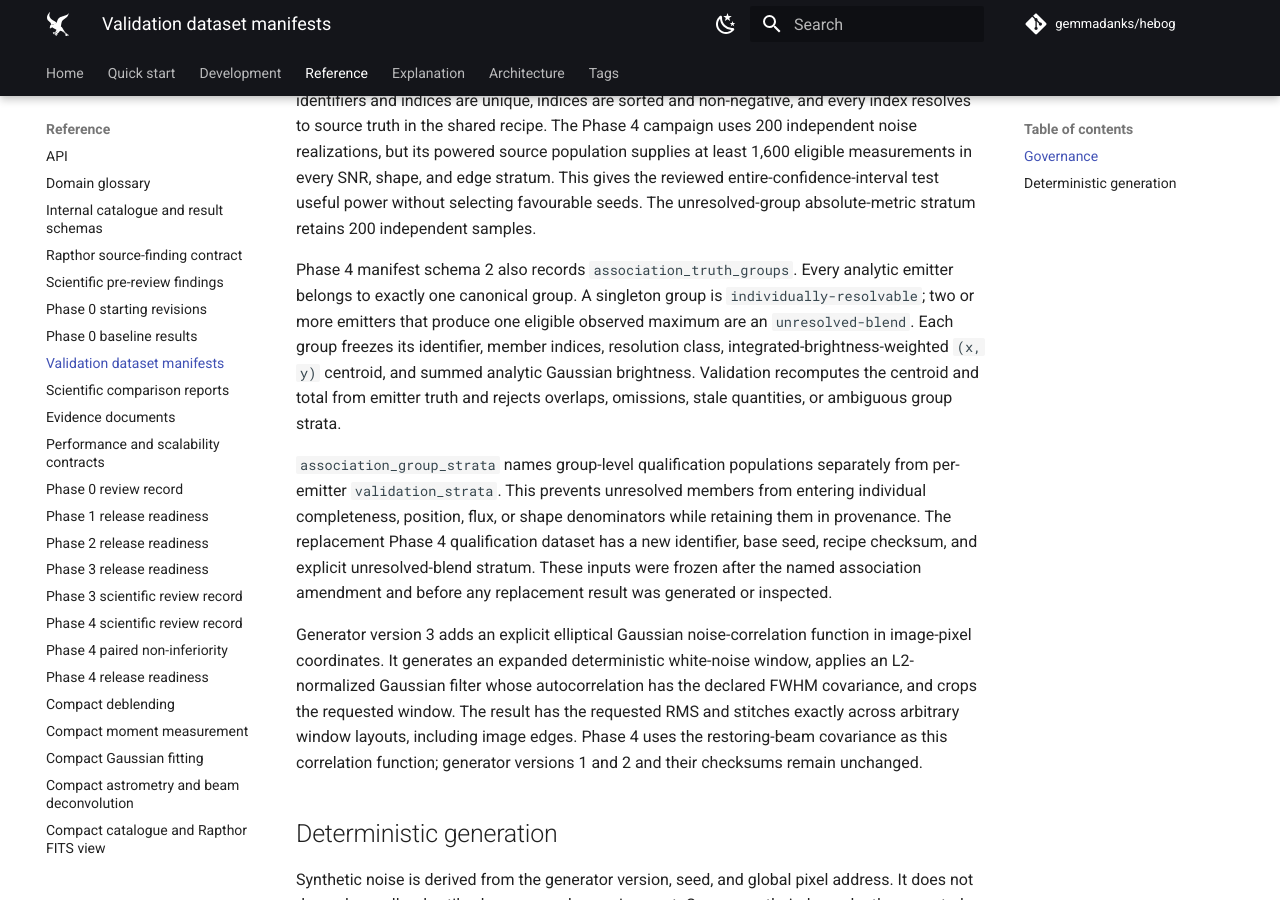
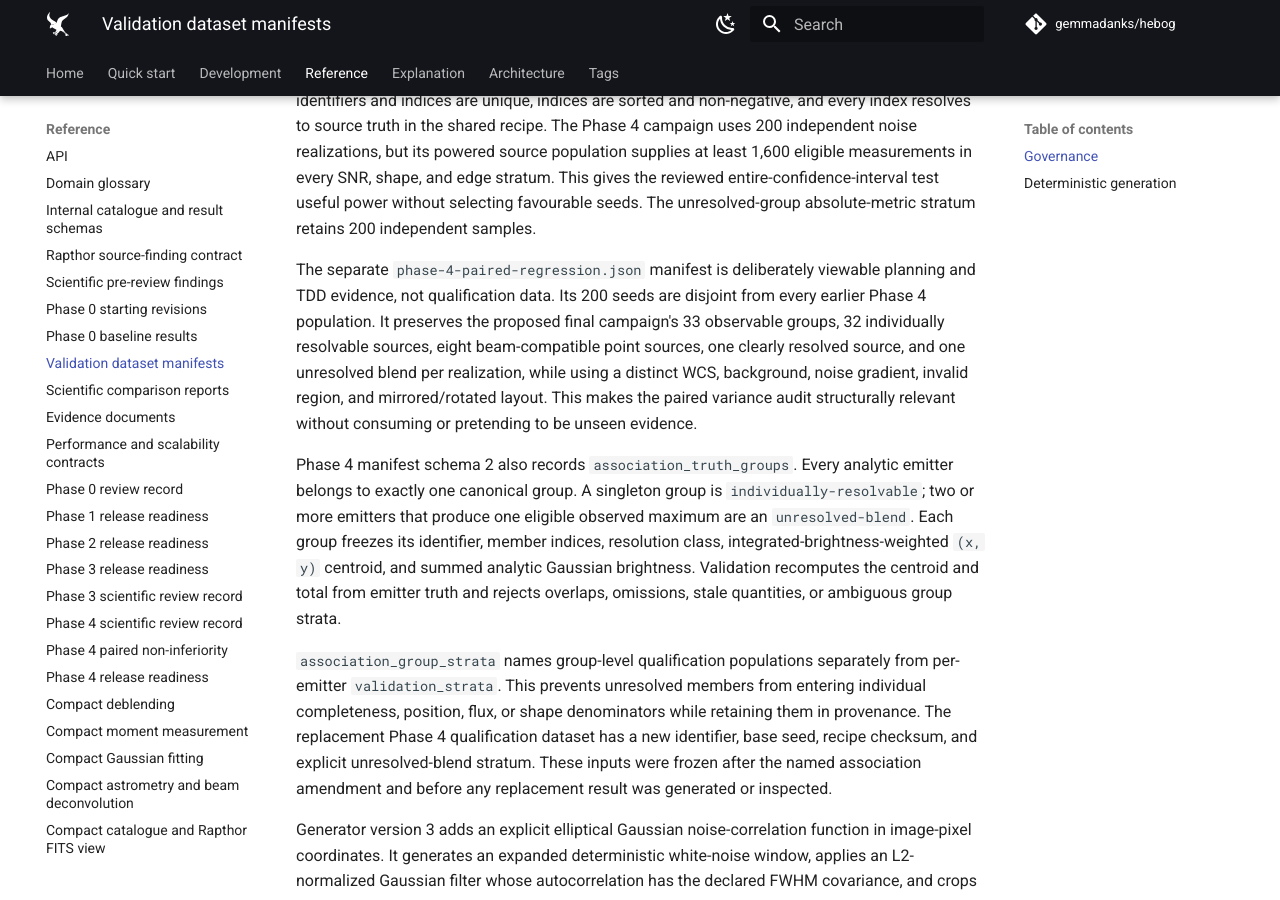
Before and after one commit to gemmadanks/hebog, an MkDocs documentation site: the page built from docs/reference/dataset-manifests.md, in a window 1280 px wide and 900 px high, scrolled down 1604 px. Built offline with MkDocs 1.6.1 and Material for MkDocs 9.7.7, drawn with Linux system fonts in a browser that asks for light colours; comment, search, counter and statistics services are not loaded.

Commit message:
test: add paired Phase 4 regression
Govern a 200-realization, independently seeded regression population with the proposed final endpoint structure. The distinct WCS, background, noise field, invalid region, and mirrored/rotated layout support planning-assumption audits and corrective TDD without consuming unseen qualification evidence.\n\nValidated with the complete manifest suite, strict documentation build, just check, and all push-stage pre-commit hooks.

```diff
--- a/docs/reference/dataset-manifests.md
+++ b/docs/reference/dataset-manifests.md
@@ -78,6 +78,16 @@ reviewed entire-confidence-interval test useful power without selecting
 favourable seeds. The unresolved-group absolute-metric stratum retains 200
 independent samples.
 
+The separate `phase-4-paired-regression.json` manifest is deliberately
+viewable planning and TDD evidence, not qualification data. Its 200 seeds are
+disjoint from every earlier Phase 4 population. It preserves the proposed
+final campaign's 33 observable groups, 32 individually resolvable sources,
+eight beam-compatible point sources, one clearly resolved source, and one
+unresolved blend per realization, while using a distinct WCS, background,
+noise gradient, invalid region, and mirrored/rotated layout. This makes the
+paired variance audit structurally relevant without consuming or pretending
+to be unseen evidence.
+
 Phase 4 manifest schema 2 also records `association_truth_groups`. Every
 analytic emitter belongs to exactly one canonical group. A singleton group is
 `individually-resolvable`; two or more emitters that produce one eligible
```
Also changed, not shown: LOG.md (+31 -0 lines), docs/reference/phase-4-paired-noninferiority.md (+9 -0 lines), plans/source-finder-implementation.md (+8 -0 lines), scripts/benchmark/README.md (+2 -2 lines), 2 other files.
